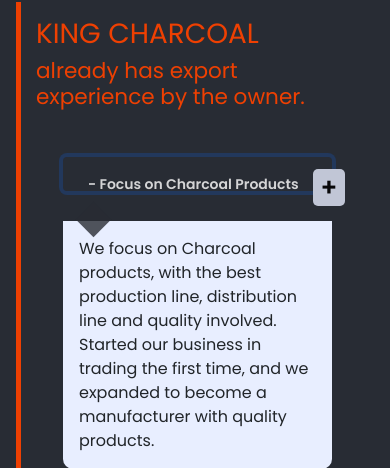
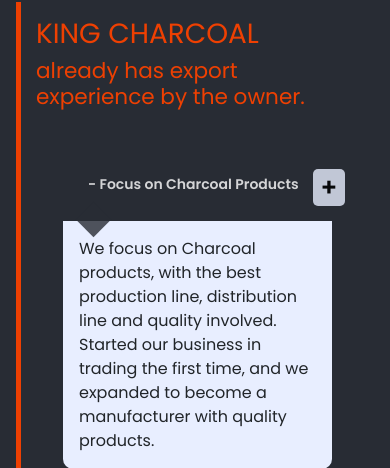
Before and after one commit to Muhfrrazi/King-Charcoal-Indo, a PHP site: page / in a window 390 px wide, with the restyled element focused. Shown: the part 1095-1563 px from the top of the page. Run offline with PHP 8.4, Linux system fonts and the light colour scheme; some libraries are stand-ins or nearby versions.

Commit message:
memperbaiki btn-link

```diff
--- a/css/style.css
+++ b/css/style.css
@@ -287,6 +287,10 @@ body {
   left: 18px;
   top: 46px;
 }
+.btn-link:focus {
+  outline: none;
+  box-shadow: none;
+}
 @media (max-width: 670px) {
   .navbar-toggler {
     margin-right: 20px;
@@ -331,6 +335,10 @@ body {
     top: 12px;
     left: 250px;
   }
+  .btn:focus {
+    outline: none;
+    box-shadow: none;
+  }
   .btn-link:before {
     top: 50px;
     z-index: -1;
```
